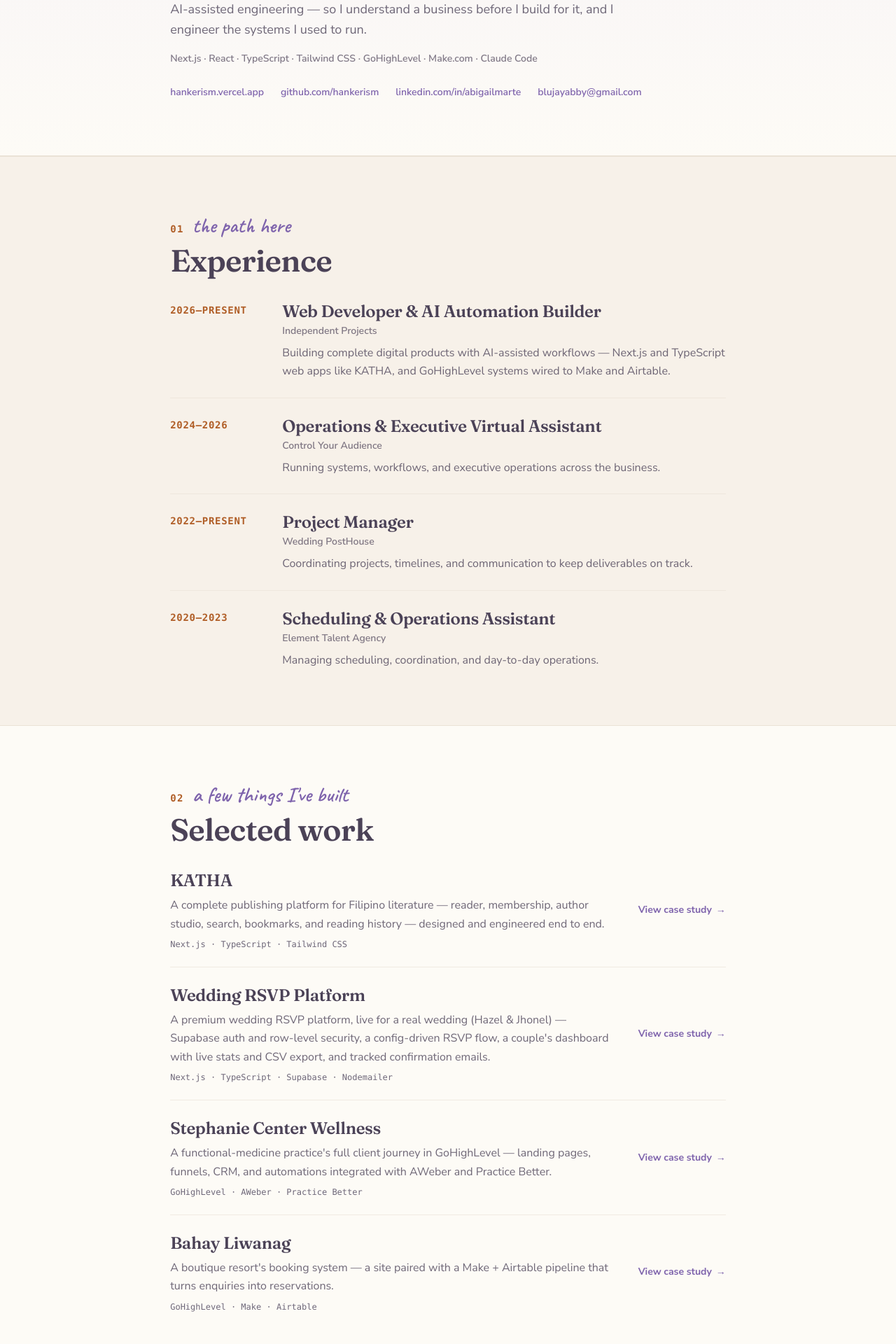
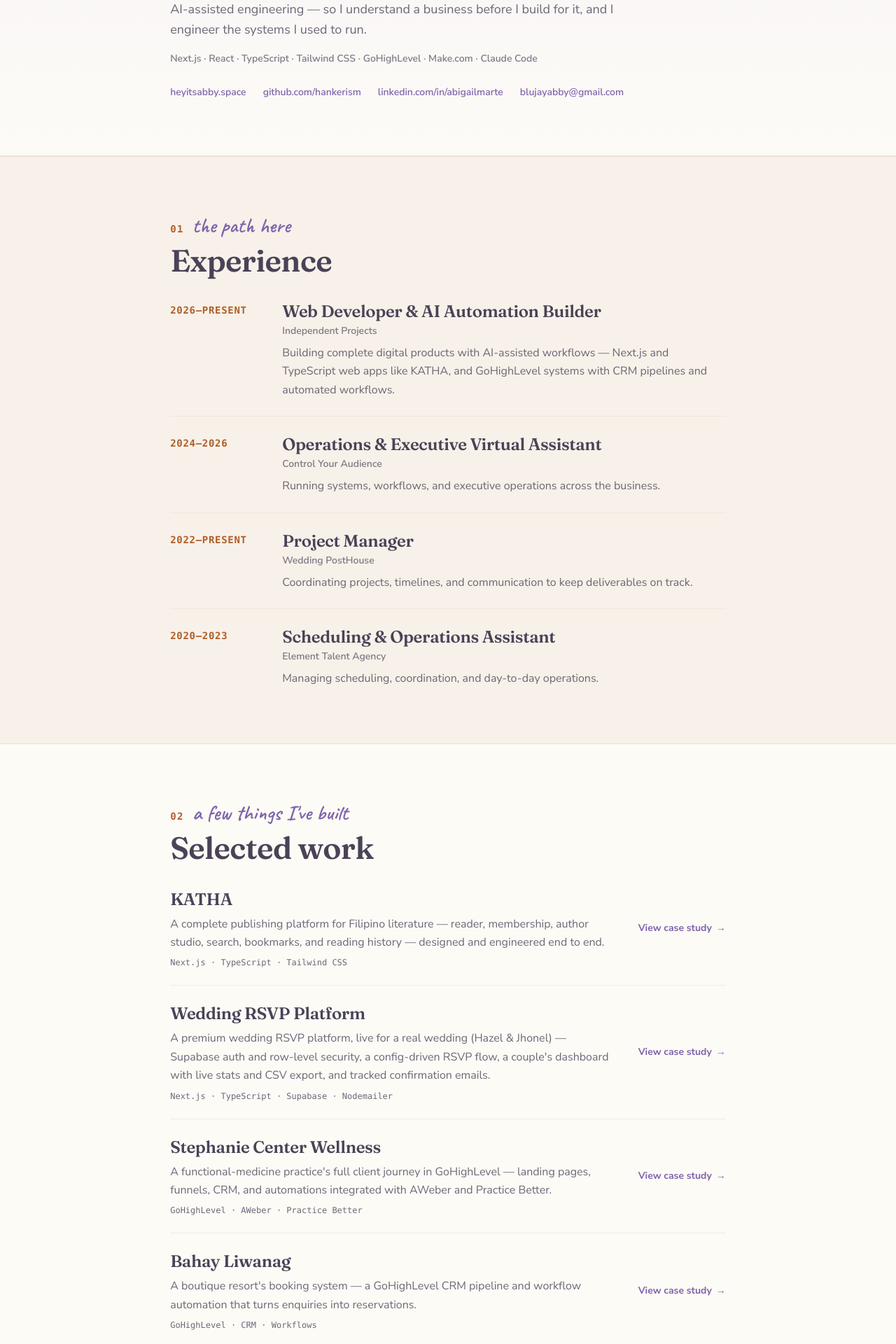
Before and after one commit to hankerism/portfolio-v2, a Next.js app: page /resume in a window 1280 px wide. Shown: the part 380-2300 px from the top of the page at 70% size. Built offline with nearby package versions, Linux system fonts and the light colour scheme; no server answers.

Commit message:
feat: clean up portfolio references and add sitemap

```diff
--- a/src/app/resume/page.tsx
+++ b/src/app/resume/page.tsx
@@ -33,8 +33,8 @@
 };
 
 const LINKS = {
-  portfolio: "https://hankerism.vercel.app/",
-  portfolioLabel: "hankerism.vercel.app",
+  portfolio: "https://www.heyitsabby.space/",
+  portfolioLabel: "heyitsabby.space",
   github: "https://github.com/hankerism",
   githubLabel: "github.com/hankerism",
   linkedin: "https://www.linkedin.com/in/abigailmarte/",
@@ -113,7 +113,7 @@
     when: "2026–Present",
     role: "Web Developer & AI Automation Builder",
     org: "Independent Projects",
-    body: "Building complete digital products with AI-assisted workflows — Next.js and TypeScript web apps like KATHA, and GoHighLevel systems wired to Make and Airtable.",
+    body: "Building complete digital products with AI-assisted workflows — Next.js and TypeScript web apps like KATHA, and GoHighLevel systems with CRM pipelines and automated workflows.",
   },
   {
     when: "2024–2026",
@@ -164,8 +164,8 @@
   {
     title: "Bahay Liwanag",
     href: "/projects/bahay-liwanag",
-    desc: "A boutique resort's booking system — a site paired with a Make + Airtable pipeline that turns enquiries into reservations.",
-    tech: "GoHighLevel · Make · Airtable",
+    desc: "A boutique resort's booking system — a GoHighLevel CRM pipeline and workflow automation that turns enquiries into reservations.",
+    tech: "GoHighLevel · CRM · Workflows",
   },
 ];
 
--- /dev/null
+++ b/src/app/sitemap.ts
@@ -0,0 +1,27 @@
+import type { MetadataRoute } from "next";
+
+/* ---------------------------------------------------------------------------
+ * sitemap.ts — the known public routes, listed plainly. /style-guide is an
+ * internal design reference (deliberately unlisted elsewhere) and is left
+ * out on purpose.
+ * ------------------------------------------------------------------------- */
+
+const BASE_URL = "https://www.heyitsabby.space";
+
+const ROUTES = [
+  "/",
+  "/projects",
+  "/projects/bahay-liwanag",
+  "/projects/katha",
+  "/projects/stephanie-center",
+  "/projects/wedding-rsvp",
+  "/business-systems",
+  "/resume",
+  "/contact",
+];
+
+export default function sitemap(): MetadataRoute.Sitemap {
+  return ROUTES.map((route) => ({
+    url: `${BASE_URL}${route}`,
+  }));
+}
--- a/src/components/home/FeaturedSystem.tsx
+++ b/src/components/home/FeaturedSystem.tsx
@@ -24,10 +24,10 @@
  * ------------------------------------------------------------------------- */
 
 const STEPS = [
-  { n: "01", title: "New enquiry arrives", body: "A form fill or DM lands in the inbox." },
-  { n: "02", title: "Saved & sorted", body: "Details logged neatly in Airtable." },
-  { n: "03", title: "Booked in", body: "Calendar invite sent automatically." },
-  { n: "04", title: "You're notified", body: "A tidy summary pings your phone." },
+  { n: "01", title: "Booking submitted", body: "The guest works through the GHL-connected booking flow." },
+  { n: "02", title: "Contact & Opportunity created", body: "GoHighLevel logs the guest and the reservation." },
+  { n: "03", title: "Stage moves, on purpose", body: "Staff update the pipeline as things really happen." },
+  { n: "04", title: "Right email, right moment", body: "A workflow sends the matching guest email automatically." },
 ] as const;
 
 /* One personality per note: colour, rest angle, number tint. */
@@ -38,7 +38,7 @@
   { color: "sticky-sage", tilt: "motion-safe:rotate-2", num: "text-sage" },
 ] as const;
 
-const TOOLS = ["GoHighLevel", "Airtable", "Make", "Zapier", "AWeber", "Supabase", "CRM & pipelines"];
+const TOOLS = ["GoHighLevel", "CRM & Contacts", "Reservation Pipeline", "Workflows", "Email Automation"];
 
 const LIVE = BAHAY_LIWANAG_LIVE;
 
@@ -167,7 +167,7 @@
                 .
               </p>
               <ul className="flex flex-wrap gap-2 pt-1" aria-label="Project details">
-                {["Case Study", "GoHighLevel", "Make + Airtable", "System design"].map((t) => (
+                {["Case Study", "GoHighLevel", "CRM & Workflows", "System design"].map((t) => (
                   <li
                     key={t}
                     className="rounded-full border border-border bg-surface/70 px-2.5 py-0.5 text-xs font-semibold text-muted-foreground"
--- a/src/components/home/Footer.tsx
+++ b/src/components/home/Footer.tsx
@@ -20,7 +20,7 @@
 ];
 
 const EMAIL = "blujayabby@gmail.com";
-const LIVE_PORTFOLIO = "https://hankerism.vercel.app/";
+const LIVE_PORTFOLIO = "https://www.heyitsabby.space/";
 
 /* Latest updates — understated, newest first, never a blog. */
 const RECENTLY = [
@@ -103,7 +103,7 @@
                   rel="noreferrer"
                   className="text-sm text-foreground/80 no-underline hover:text-primary"
                 >
-                  hankerism.vercel.app
+                  heyitsabby.space
                 </a>
               </li>
             </ul>
```
